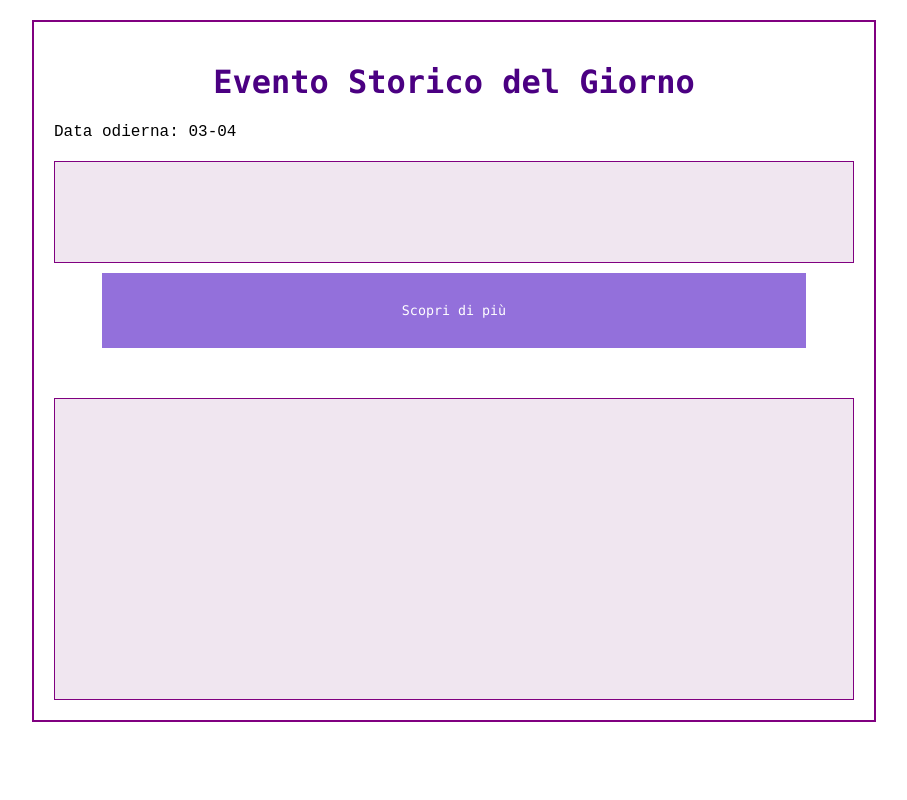
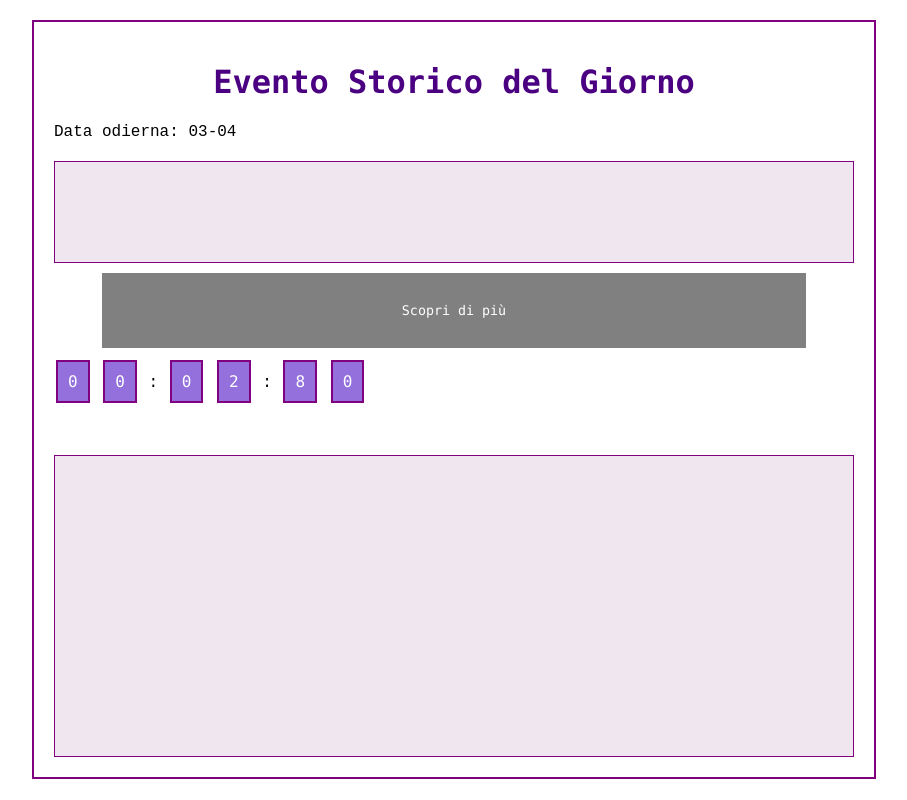
Before and after one commit to Sestr0/Womenpedia, a website: page index.html in a window 1280 px wide. Both pictures are taken after a click on the button "Scopri di più". Shown: the whole page, without its empty margins (186-1093 px from the left). Drawn offline with Linux system fonts and the light colour scheme; no server answers.

Commit message:
Timer formattato, tecnicamente ultima commit mia

```diff
--- a/index.html
+++ b/index.html
@@ -17,6 +17,17 @@
       </div>
       <div>
         <button onclick="scopriDiPiu()">Scopri di più</button>
+      </div>
+      <div id="stopWatch">
+        <!-- Cronometro la risposta -->
+        <div class="cronometro"></div>
+        <div class="cronometro"></div>
+        :
+        <div class="cronometro"></div>
+        <div class="cronometro"></div>
+        :
+        <div class="cronometro"></div>
+        <div class="cronometro"></div>
       </div>
       <div id="chatBot">
         <!-- Qui il chatBot risponderà alle tue curiosità -->
@@ -40,7 +51,7 @@
       function typewriter(text, element) {
         let i = 0;
         const speed = 50; // Velocità della scrittura (in millisecondi)
-      const interval = setInterval(function() {
+        const interval = setInterval(function () {
           if (i < text.length) {
             element.innerHTML += text.charAt(i);
             i++;
@@ -77,6 +88,7 @@
             return response.json();
           })
           .then((results) => {
+            console.log(results);
             const eventoDiv = document.getElementById("evento");
             eventoDiv.innerHTML = results.evento;
           })
@@ -86,11 +98,10 @@
       }
 
       function scopriDiPiu() {
-      const button = document.querySelector('button');
+        const button = document.querySelector("button");
+        button.classList.add("clicked"); // Aggiunge la classe "clicked" al bottone al click
 
-  button.addEventListener('click', function() {
-  this.classList.add('clicked'); // Aggiunge la classe "clicked" al bottone al click
-});
+        button.addEventListener("click", startStopwatch())
         const myHeaders = new Headers();
         myHeaders.append("Content-Type", "application/json");
 
@@ -108,6 +119,7 @@
 
         fetch("http://localhost:3000/chat", requestOptions)
           .then((response) => {
+            startStopwatch();
             if (!response.ok) {
               throw new Error("Errore nel caricamento dell'evento storico.");
             }
@@ -123,6 +135,57 @@
           });
       }
 
+      var centesimiStopwatch = 0,
+        secondiStopwatch = 0,
+        minutiStopwatch = 0;
+      var stopwatchStatus = false;
+      function startStopwatch() {
+        stopwatchStatus = !stopwatchStatus;
+      }
+      function restartStopwatch() {
+        stopwatchStatus = false;
+        minutiStopwatch = 0;
+        secondiStopwatch = 0;
+        centesimiStopwatch = 0;
+      }
+      setInterval(function () {
+        if (stopwatchStatus == true) {
+          centesimiStopwatch++;
+        }
+        if (centesimiStopwatch > 99) {
+          centesimiStopwatch = 0;
+          secondiStopwatch++;
+        }
+        if (secondiStopwatch > 59) {
+          secondiStopwatch = 0;
+          minutiStopwatch++;
+        }
+        var cronometro1 = document.querySelector(".cronometro:nth-child(1)");
+        var cronometro2 = document.querySelector(".cronometro:nth-child(2)");
+        var cronometro3 = document.querySelector(".cronometro:nth-child(3)");
+        var cronometro4 = document.querySelector(".cronometro:nth-child(4)");
+        var cronometro5 = document.querySelector(".cronometro:nth-child(5)");
+        var cronometro6 = document.querySelector(".cronometro:nth-child(6)");
+
+        cronometro1.innerHTML =
+          minutiStopwatch > 9 ? minutiStopwatch.toString()[0] : "0";
+        cronometro2.innerHTML =
+          minutiStopwatch < 10
+            ? minutiStopwatch.toString()[0]
+            : minutiStopwatch.toString()[1];
+        cronometro3.innerHTML =
+          secondiStopwatch > 9 ? secondiStopwatch.toString()[0] : "0";
+        cronometro4.innerHTML =
+          secondiStopwatch < 10
+            ? secondiStopwatch.toString()[0]
+            : secondiStopwatch.toString()[1];
+        cronometro5.innerHTML =
+          centesimiStopwatch > 9 ? centesimiStopwatch.toString()[0] : "0";
+        cronometro6.innerHTML =
+          centesimiStopwatch < 10
+            ? centesimiStopwatch.toString()[0]
+            : centesimiStopwatch.toString()[1];
+      }, 10);
       window.onload = caricareEventoStorico();
     </script>
   </body>
--- a/style.css
+++ b/style.css
@@ -46,7 +46,16 @@ button {
 button:hover {
   background-color: #9370DB; /* Medium Purple - Cambio di colore al passaggio del cursore */
 }
-button.clicked {
+.clicked {
   background-color: gray; /* Blue Violet[2] - Cambio di colore al click */
   pointer-events: none; /* Disabilita il clic successivo */
 }
+.cronometro {
+  font-family: 'Lucida Console', monospace; /* Consistent font for the stopwatch */
+  color: white; /* For contrast against the background */
+  background-color: #9370DB; /* A lighter shade of purple for the background */
+  border: 2px solid #800080; /* Base purple for the border */
+  padding: 10px; /* Adequate padding for readability */
+  margin: 2px; /* Small margin between digits */
+  display: inline-block; /* Display digits inline */
+}
```
Also changed, not shown: server.js (+30 -13 lines). Lines whose indentation alone changed are shown as unchanged.
